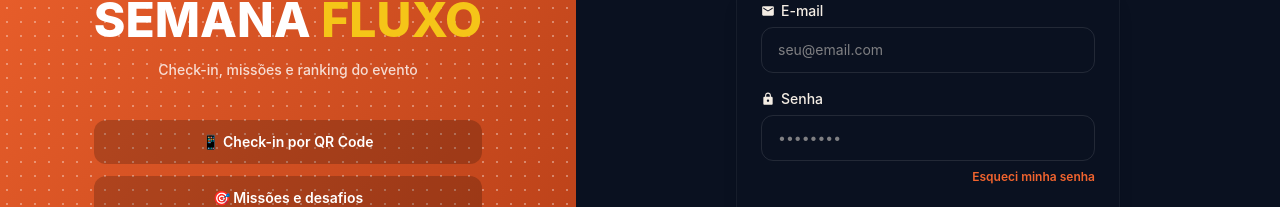
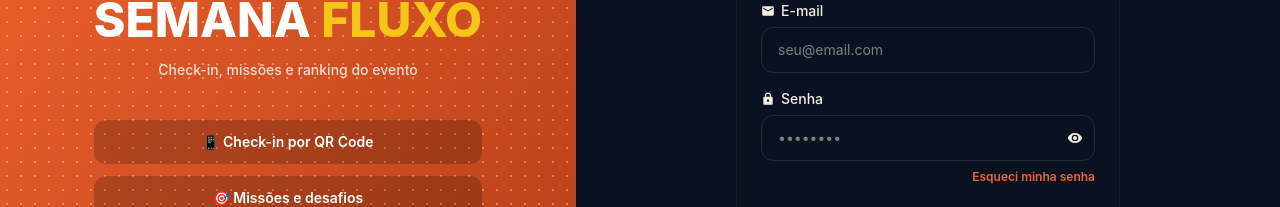
Before and after one commit to cce-fluxo/sistemasef, a Next.js app: page /login in a window 1280 px wide. Shown: the part 271-478 px from the top of the page. Built offline with nearby package versions, Linux system fonts and the light colour scheme; no server answers.

Commit message:
Ícone de ver a senha em login

```diff
--- a/components/auth/LoginForm.tsx
+++ b/components/auth/LoginForm.tsx
@@ -1,12 +1,13 @@
 "use client";
 
-import { useActionState } from "react";
+import { useActionState, useState } from "react";
 import Link from "next/link";
 import { loginAction } from "@/actions/auth";
-import { MailIcon, LockIcon } from "./icons";
+import { MailIcon, LockIcon, EyeIcon, EyeOffIcon } from "./icons";
 
 export function LoginForm() {
   const [state, formAction, isPending] = useActionState(loginAction, null);
+  const [mostrarSenha, setMostrarSenha] = useState(false);
 
   return (
     <form action={formAction} className="flex flex-col gap-4">
@@ -29,15 +30,26 @@ export function LoginForm() {
         <label htmlFor="senha" className="flex items-center gap-1.5 text-sm font-medium text-foreground/70">
           <LockIcon /> Senha
         </label>
+        <div className="relative">
           <input
             id="senha"
             name="senha"
-          type="password"
+            type={mostrarSenha ? "text" : "password"}
             autoComplete="current-password"
             required
             placeholder="••••••••"
-          className="rounded-xl border border-black/10 bg-surface-muted px-4 py-3 text-sm outline-none focus:border-brand-500 dark:border-white/10"
+            className="w-full rounded-xl border border-black/10 bg-surface-muted px-4 py-3 pr-11 text-sm outline-none focus:border-brand-500 dark:border-white/10"
           />
+          <button
+            type="button"
+            onClick={() => setMostrarSenha((v) => !v)}
+            aria-label={mostrarSenha ? "Ocultar senha" : "Mostrar senha"}
+            aria-pressed={mostrarSenha}
+            className="absolute right-3 top-1/2 -translate-y-1/2 text-foreground/50 transition hover:text-foreground/80"
+          >
+            {mostrarSenha ? <EyeOffIcon /> : <EyeIcon />}
+          </button>
+        </div>
       </div>
 
       <Link
--- a/components/auth/icons.tsx
+++ b/components/auth/icons.tsx
@@ -25,3 +25,19 @@ export function UserIcon({ className = "h-3.5 w-3.5" }: IconProps) {
     </svg>
   );
 }
+
+export function EyeIcon({ className = "h-4 w-4" }: IconProps) {
+  return (
+    <svg viewBox="0 0 24 24" fill="currentColor" className={className} aria-hidden>
+      <path d="M12 4.5C7 4.5 2.73 7.61 1 12c1.73 4.39 6 7.5 11 7.5s9.27-3.11 11-7.5c-1.73-4.39-6-7.5-11-7.5zm0 12.5a5 5 0 1 1 0-10 5 5 0 0 1 0 10zm0-8a3 3 0 1 0 0 6 3 3 0 0 0 0-6z" />
+    </svg>
+  );
+}
+
+export function EyeOffIcon({ className = "h-4 w-4" }: IconProps) {
+  return (
+    <svg viewBox="0 0 24 24" fill="currentColor" className={className} aria-hidden>
+      <path d="M12 6.5c2.76 0 5 2.24 5 5 0 .51-.1 1-.24 1.46l3.06 3.06c1.39-1.23 2.49-2.77 3.18-4.53-1.73-4.39-6-7.49-11-7.49-1.27 0-2.49.2-3.64.57l2.17 2.17c.47-.14.96-.24 1.51-.24zM3.42 3.15 2.15 4.42l1.99 1.99C2.68 7.66 1.5 9.42.83 11.49 2.56 15.88 6.83 18.99 11.83 18.99c1.52 0 2.98-.29 4.32-.82l2.72 2.72 1.27-1.27L3.42 3.15zM8.36 8.09l1.51 1.51c-.05.28-.08.56-.08.85a3 3 0 0 0 3 3c.29 0 .57-.03.85-.08l1.51 1.51c-.72.35-1.51.56-2.36.56a5 5 0 0 1-5-5c0-.85.21-1.64.56-2.36z" />
+    </svg>
+  );
+}
```
Lines whose indentation alone changed are shown as unchanged.
